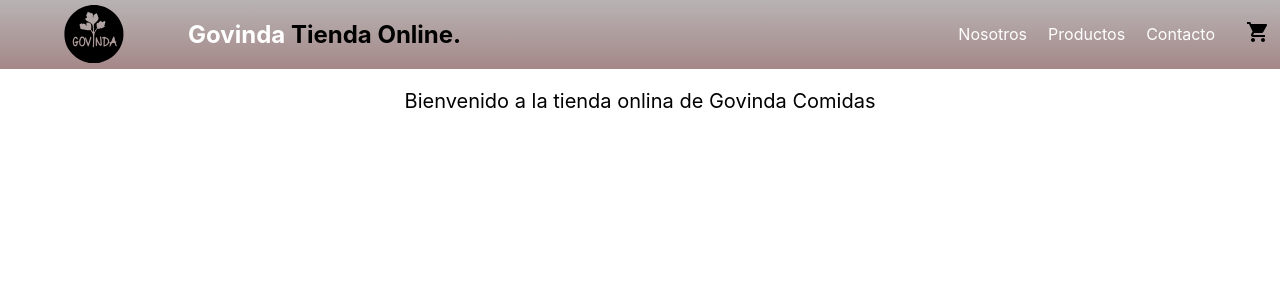
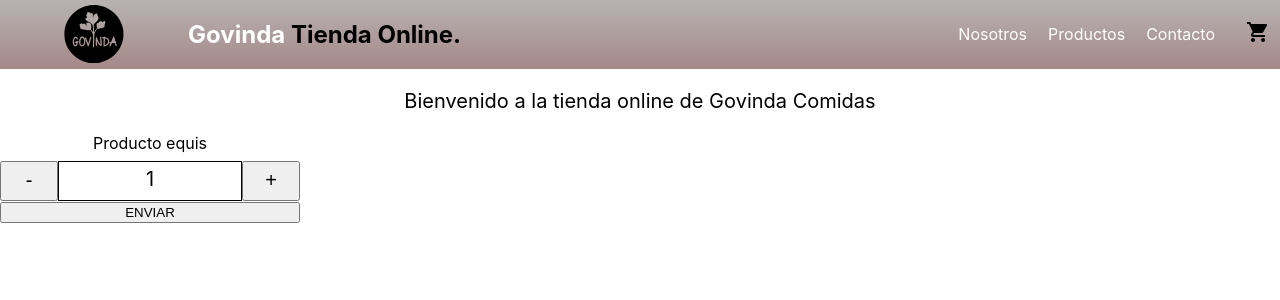
Before and after one commit to nespralnic/govindawebNespral, a React (Create React App) app: page / in a window 1280 px wide. Shown: the top 300 px of the page. Built offline with nearby package versions, Linux system fonts and the light colour scheme.

Commit message:
SumaResta y onAdd

```diff
--- a/src/App.js
+++ b/src/App.js
@@ -1,8 +1,10 @@
 import NavBar from './components/NavBar';
 import ItemListContainer from './components/ItemListContainer';
+
 import './App.css';
 import { Boton } from './components/Boton';
 import { Title } from './components/Title';
+
 
 function App() {
   const name = "alejandro";
@@ -15,7 +17,8 @@
     <>
     <NavBar id="1" name={name} links={links}>
     </NavBar>
-    <ItemListContainer mensaje="Bienvenido a la tienda onlina de Govinda Comidas" />
+    <ItemListContainer mensaje="Bienvenido a la tienda online de Govinda Comidas" />
+
     </>
 
   );
--- /dev/null
+++ b/src/components/ItemCount.css
@@ -0,0 +1,39 @@
+.container{
+    display: flex;
+    flex-direction: column;
+    width: 300px;
+}
+
+.buttonStyles{
+        font-size: 20px;
+        padding: 5px;
+        height: 40px;
+        width: 20%;
+        text-align: center;
+    }
+
+.displayStyle{
+    font-size: 20px;
+    padding: 5px;
+    height: 28px;
+    width: 60%;
+    border: 1px solid black;
+    text-align: center;
+    }
+
+.contenedorCantidad{
+    display: flex;
+
+    }
+
+.tituloProducto{
+    width: 100%;
+    height: 28px;
+    text-align: center;
+
+
+}
+
+.buttonAgregar{
+    width: 100%;
+}
--- /dev/null
+++ b/src/components/ItemCount.js
@@ -0,0 +1,48 @@
+
+import React, {useState} from "react";
+import './ItemCount.css';
+
+const ItemCount = ({stock,inicial,onAdd}) => {
+
+
+    const [contador,setContador] = useState(inicial);
+
+    const sumador = () =>{
+        if (contador<stock){
+            setContador(contador + 1)
+        }
+        else{
+            console.log("Has alcanzado el límite de stock.");
+        }
+    }
+
+    const restador = () =>{
+        if (contador>0){
+            setContador(contador - 1)
+        }
+    }
+
+    const manejadorEnviar = () =>{
+        contador>0 && onAdd(contador)
+    }
+
+
+    return(
+        <>
+        <div className="container">
+            <div className="tituloProducto">Producto equis</div>
+            <div className="contenedorCantidad">
+                <button className="buttonStyles" onClick={restador}  >-</button>
+                <div className="displayStyle" >{contador}</div>
+                <button className="buttonStyles" onClick={sumador}  >+</button>
+            </div>
+            <div>
+                <button className="buttonAgregar" onClick={manejadorEnviar} > ENVIAR</button>
+            </div>
+        </div>
+        </>
+    )
+
+}
+
+export default ItemCount;
--- a/src/components/ItemListContainer.js
+++ b/src/components/ItemListContainer.js
@@ -1,11 +1,18 @@
 import React from "react";
 import './ItemListContainer.css'
+import ItemCount from './ItemCount';
 
 const ItemListContainer = (props) => {
+
+    const onAdd = (num) =>{
+        console.log(`Seleccionaste ${num} productos.`);
+    }
+
     return(
-
-            <p className="ItemListContainer__mensaje">{props.mensaje}</p>
-
+        <>
+        <p className="ItemListContainer__mensaje">{props.mensaje}</p>
+        <ItemCount stock={10} inicial={1} onAdd={onAdd}/>
+        </>
     )
 }
 
--- a/src/components/NavBar.js
+++ b/src/components/NavBar.js
@@ -3,9 +3,10 @@
 import logo from '../img/logo.svg';
 import CartWidget from "./CartWidget";
 
-
-const NavBar = (props) => {
-    console.log(props.id);
+//const NavBar = (props) =>
+//desestructurado:
+const NavBar = ({id,links}) => {
+    console.log(id);
 
     return (
 
@@ -17,7 +18,7 @@
             <div className="containerLinks">
 
 
-                {props.links.map((element,indice)=>{
+                {links.map((element,indice)=>{
                     return <a key={indice} href="#">{element}</a>
                 })}
 
```
Also changed, not shown: src/components/CustomButton.js (added, +59 -0 lines).
